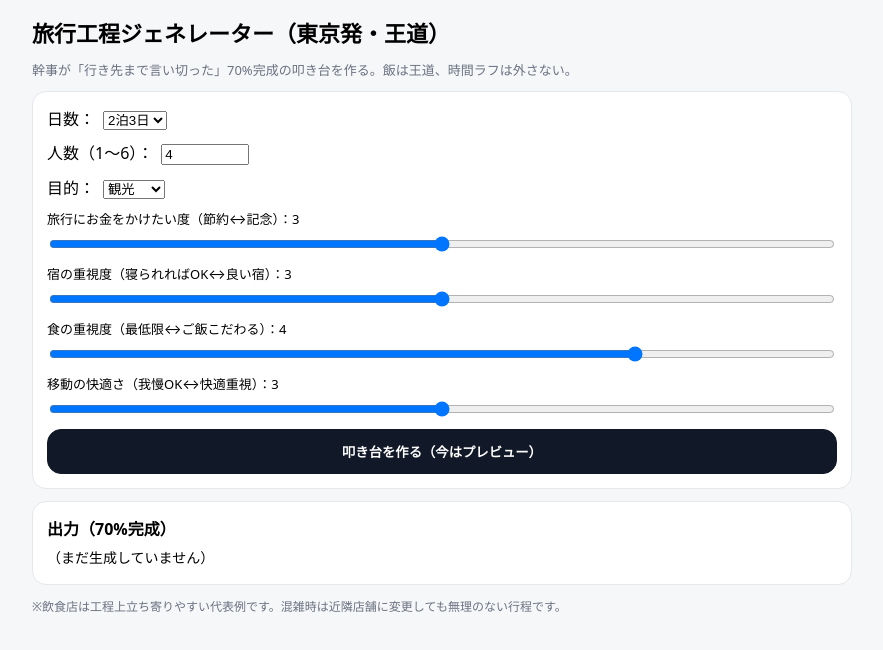
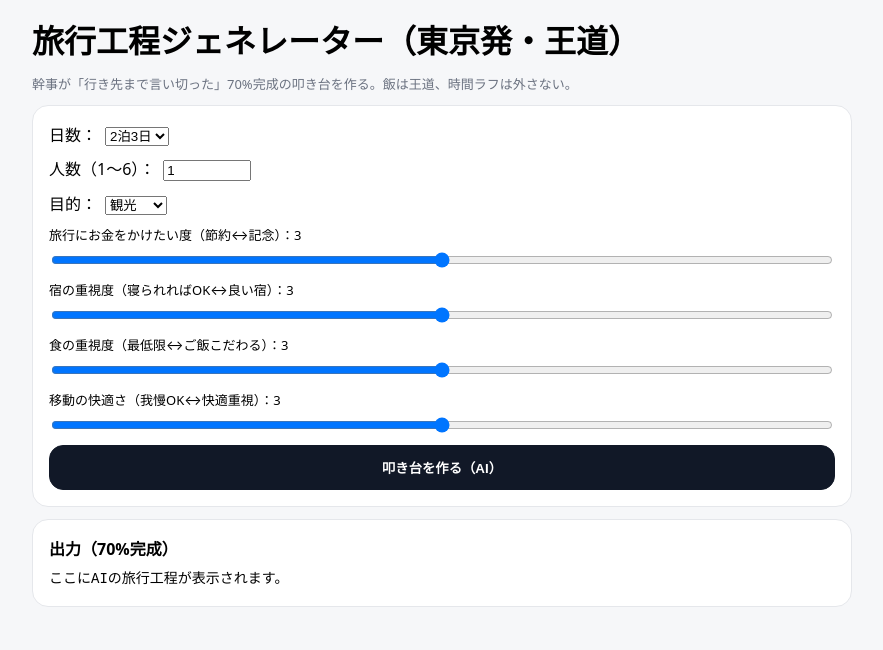
Before and after one commit to Kds0116/trip-planner-mvp, a Next.js app: page / in a window 1280 px wide. Shown: the top 650 px of the page, without its empty margins (198-1081 px from the left). Built offline with nearby package versions, Linux system fonts and the light colour scheme.

Commit message:
page.tsx を更新

```diff
--- a/app/page.tsx
+++ b/app/page.tsx
@@ -7,32 +7,58 @@ type Purpose = "観光" | "ゆるめ";
 
 export default function Page() {
   const [days, setDays] = useState<Days>("2泊3日");
-  const [people, setPeople] = useState<number>(4);
+  const [people, setPeople] = useState<number>(1);
   const [purpose, setPurpose] = useState<Purpose>("観光");
 
   const [budget, setBudget] = useState(3);
   const [hotel, setHotel] = useState(3);
-  const [food, setFood] = useState(4);
+  const [food, setFood] = useState(3);
   const [move, setMove] = useState(3);
 
-  const [result, setResult] = useState<string>("（まだ生成していません）");
+  const [loading, setLoading] = useState(false);
+  const [result, setResult] = useState<string>("");
 
-  const box: React.CSSProperties = {
-    border: "1px solid #e5e7eb",
-    borderRadius: 14,
-    padding: 14,
-    background: "white"
+  async function generate() {
+    setLoading(true);
+    setResult("生成中...");
+    try {
+      const res = await fetch("/api/generate", {
+        method: "POST",
+        headers: { "Content-Type": "application/json" },
+        body: JSON.stringify({
+          days,
+          people,
+          purpose,
+          budget_style: { budget, hotel, food, move },
+          depart: "東京"
+        })
+      });
+      const data = await res.json();
+      if (!res.ok) throw new Error(data?.error || "生成に失敗しました");
+      setResult(data.text);
+    } catch (e: any) {
+      setResult(`エラー: ${e.message}`);
+    } finally {
+      setLoading(false);
+    }
+  }
+
+  const card: React.CSSProperties = {
+    background: "white",
+    borderRadius: 16,
+    padding: 16,
+    border: "1px solid #e5e7eb"
   };
 
   return (
     <main style={{ background: "#f6f7f9", minHeight: "100vh", padding: 16 }}>
       <div style={{ maxWidth: 820, margin: "0 auto", display: "grid", gap: 12 }}>
-        <h1 style={{ margin: 0, fontSize: 22 }}>旅行工程ジェネレーター（東京発・王道）</h1>
+        <h1 style={{ margin: 0 }}>旅行工程ジェネレーター（東京発・王道）</h1>
         <p style={{ margin: 0, color: "#6b7280", fontSize: 13 }}>
           幹事が「行き先まで言い切った」70%完成の叩き台を作る。飯は王道、時間ラフは外さない。
         </p>
 
-        <section style={box}>
+        <section style={card}>
           <div style={{ display: "grid", gap: 10 }}>
             <label>
               日数：
@@ -62,66 +88,43 @@ export default function Page() {
               </select>
             </label>
 
-            <Slider label="旅行にお金をかけたい度（節約↔記念）" v={budget} setV={setBudget} />
-            <Slider label="宿の重視度（寝られればOK↔良い宿）" v={hotel} setV={setHotel} />
-            <Slider label="食の重視度（最低限↔ご飯こだわる）" v={food} setV={setFood} />
-            <Slider label="移動の快適さ（我慢OK↔快適重視）" v={move} setV={setMove} />
+            <Range label="旅行にお金をかけたい度（節約↔記念）" v={budget} setV={setBudget} />
+            <Range label="宿の重視度（寝られればOK↔良い宿）" v={hotel} setV={setHotel} />
+            <Range label="食の重視度（最低限↔ご飯こだわる）" v={food} setV={setFood} />
+            <Range label="移動の快適さ（我慢OK↔快適重視）" v={move} setV={setMove} />
 
             <button
-              onClick={() =>
-                setResult(
-                  [
-                    "（プレビュー）",
-                    `日数: ${days}`,
-                    `人数: ${people}人`,
-                    `目的: ${purpose}`,
-                    `予算スタンス: budget=${budget}, hotel=${hotel}, food=${food}, move=${move}`,
-                    "",
-                    "次のステップで、ここにAIの旅行工程が出ます。"
-                  ].join("\n")
-                )
-              }
+              onClick={generate}
+              disabled={loading}
               style={{
                 padding: "12px 14px",
                 borderRadius: 14,
                 border: "1px solid #111827",
-                background: "#111827",
+                background: loading ? "#9ca3af" : "#111827",
                 color: "white",
                 fontWeight: 700
               }}
             >
-              叩き台を作る（今はプレビュー）
+              {loading ? "生成中..." : "叩き台を作る（AI）"}
             </button>
           </div>
         </section>
 
-        <section style={box}>
+        <section style={card}>
           <h2 style={{ margin: "0 0 8px", fontSize: 16 }}>出力（70%完成）</h2>
-          <pre style={{ margin: 0, whiteSpace: "pre-wrap", lineHeight: 1.6, fontSize: 14 }}>{result}</pre>
+          <pre style={{ margin: 0, whiteSpace: "pre-wrap", lineHeight: 1.6, fontSize: 14 }}>
+            {result || "ここにAIの旅行工程が表示されます。"}
+          </pre>
         </section>
-
-        <p style={{ margin: 0, color: "#6b7280", fontSize: 12 }}>
-          ※飲食店は工程上立ち寄りやすい代表例です。混雑時は近隣店舗に変更しても無理のない行程です。
-        </p>
       </div>
     </main>
   );
 }
 
-function Slider({
-  label,
-  v,
-  setV
-}: {
-  label: string;
-  v: number;
-  setV: (n: number) => void;
-}) {
+function Range({ label, v, setV }: { label: string; v: number; setV: (n: number) => void }) {
   return (
     <label style={{ display: "grid", gap: 6 }}>
-      <span style={{ fontSize: 13 }}>
-        {label}：{v}
-      </span>
+      <span style={{ fontSize: 13 }}>{label}：{v}</span>
       <input type="range" min={1} max={5} value={v} onChange={(e) => setV(Number(e.target.value))} />
     </label>
   );
```
